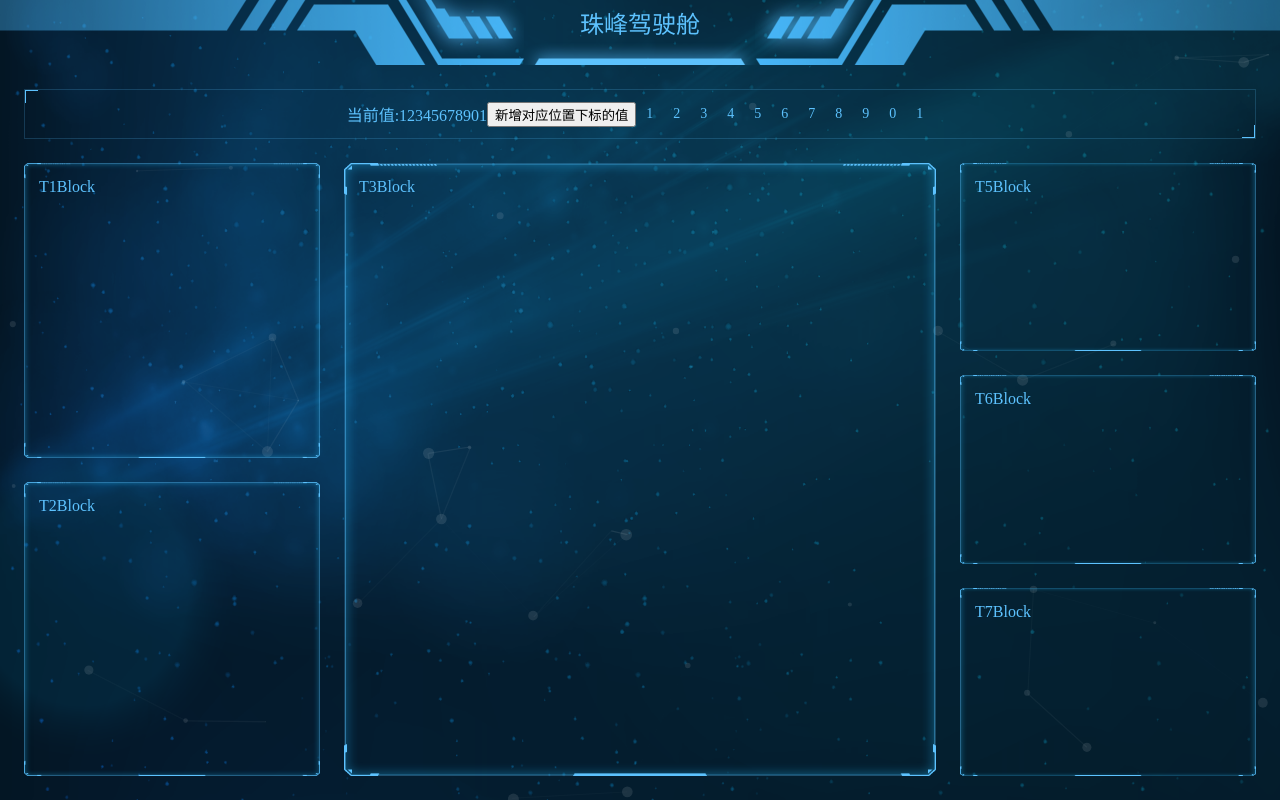
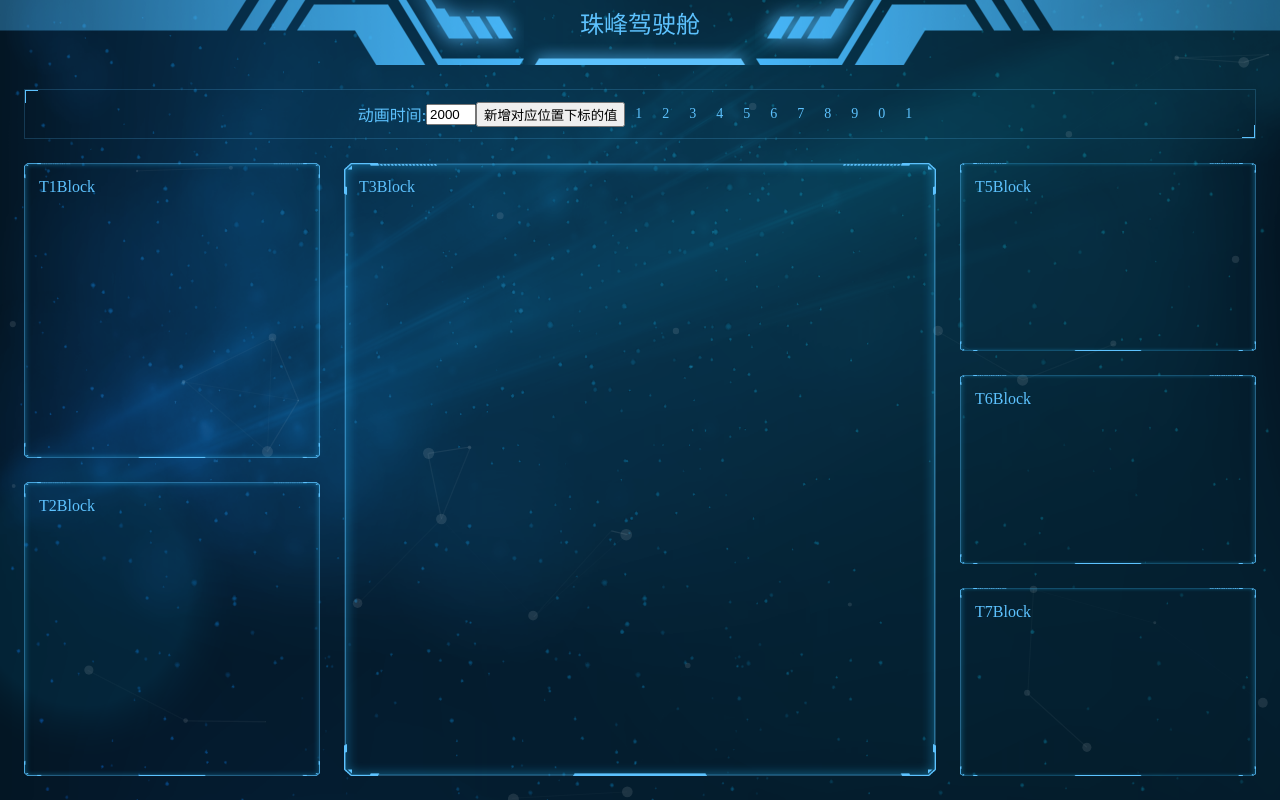
Before and after one commit to qqjay2017/zhufeng-cockpit, a React (Create React App) app: page /dashboard in a window 1280 px wide. Built offline with nearby package versions, Linux system fonts and the light colour scheme.

Commit message:
feat: 新增数字输入框

```diff
--- a/src/pages/dashboard/components/FlopNumBlock.tsx
+++ b/src/pages/dashboard/components/FlopNumBlock.tsx
@@ -5,6 +5,7 @@ import React, { useEffect, useState } from "react";
 
 function FlopNumBlock() {
   const [value,setValue] = useState('12345678901')
+  const [timeout,setTimeout] = useState(2000)
 
   const setRandomValue = ()=>{
     setValue(v=>{
@@ -16,17 +17,23 @@ function FlopNumBlock() {
         return addRes[0]
 
       })
-      console.log(newVArr,'newVArr')
+
       return newVArr.join('')
     })
+  }
+  const setT = (v:string)=>{
+    if(String(Number(v))==='NaN'){
+      return
+    }
+    setTimeout(Number(v))
   }
   return (
     <GridArea area="flopnum">
       <Xpanel1>
         <div className="flex-center w-100 h-100">
-          当前值:{value}
+         动画时间: <input value={timeout} onChange={(e)=>setT(e.target.value)} style={{width:'50px'}} />
           <button onClick={()=>setRandomValue()}>新增对应位置下标的值</button>
-          <FlopNum  value={value} timeout={2000} />
+          <FlopNum  value={value} timeout={timeout} />
         </div>
       </Xpanel1>
     </GridArea>
```
